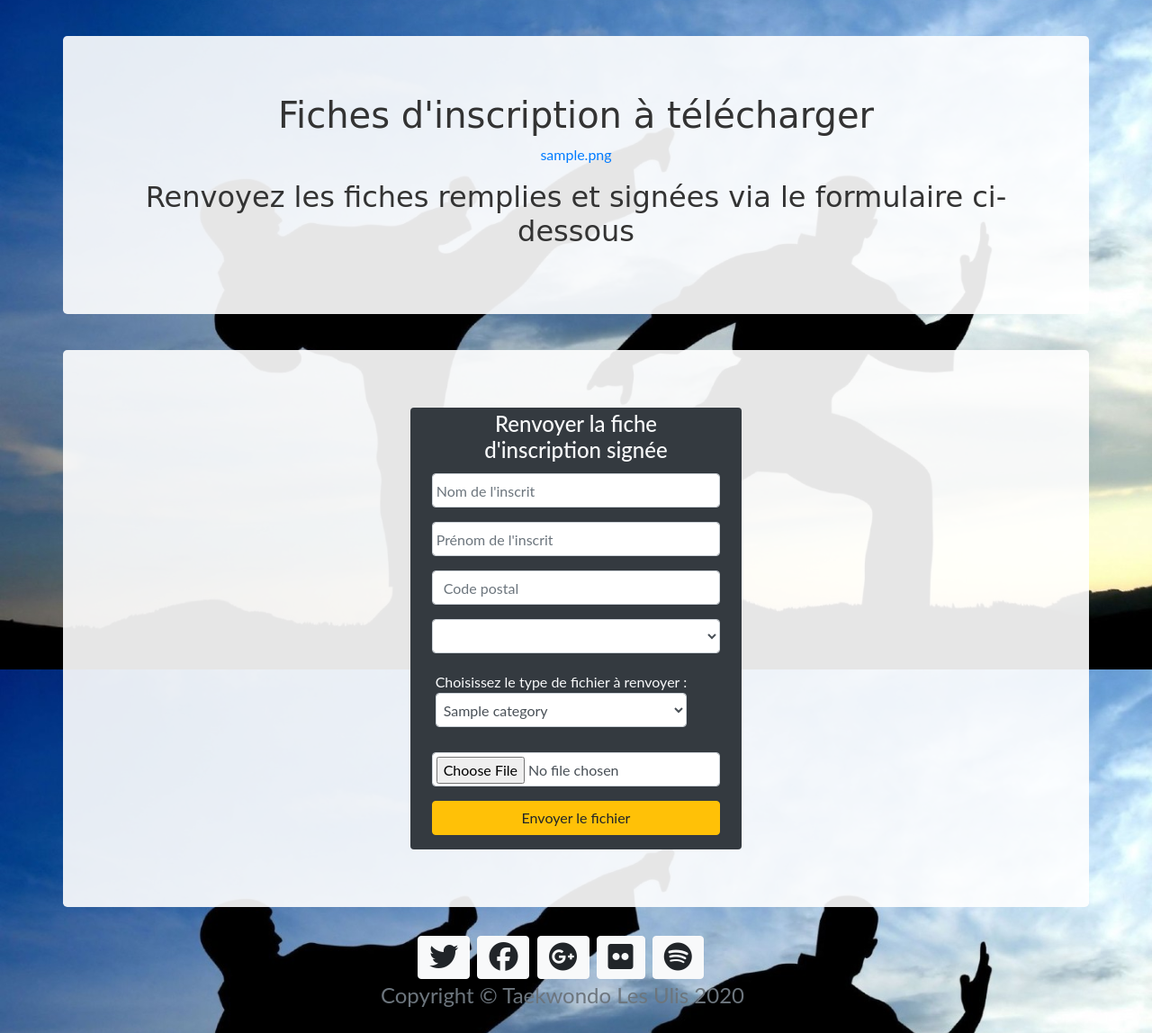
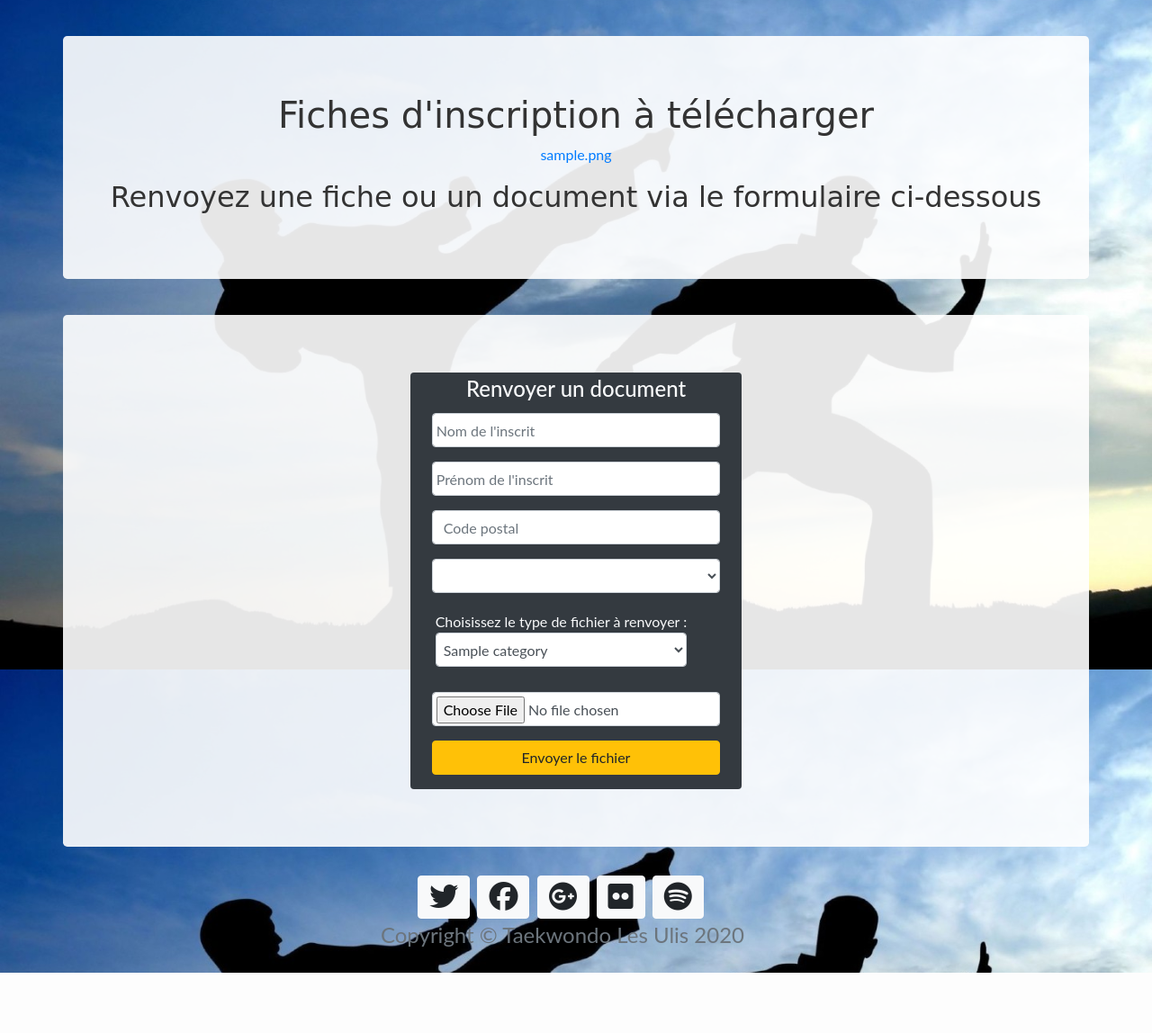
Before and after one commit to SophieMurat/taekwondo, a PHP site: page /informations in a window 1280 px wide. Shown: the part 56-1204 px from the top of the page at 90% size. After the commit the page ends 1137 px from the top, so only its background shows below. Run offline with PHP 8.4, Linux system fonts and the light colour scheme; tables that the repository leaves empty or names only in its code hold one stand-in row (values such as "Sample post"); lists and menus that the app fills with data are empty; some libraries are stand-ins or nearby versions.

Commit message:
Last updates

```diff
--- a/Autoloader.php
+++ b/Autoloader.php
@@ -2,7 +2,7 @@
 
 namespace taekwondo;
 /**
- * Class Autoloader that allow the automatic charging of all the classes
+ * Class Autoloader that allows the automatic charging of all the classes
  */
 
 class Autoloader {
@@ -19,7 +19,7 @@ class Autoloader {
     static function autoload($class){
         if(strpos($class,__NAMESPACE__.'\\')===0):// strpos cherche la position de la première occurence dans une chaîne
         $class= str_replace(__NAMESPACE__.'\\','',$class);
-        $class= str_replace('\\','/',$class);
+        $class= str_replace('\\','/',$class);// ligne pas nécessaire dans ce projet(quand on a besoin d'ecrire un chemin en html)
         require __DIR__.'/' . $class . '.php';
         endif;
     }
--- a/model/Event.php
+++ b/model/Event.php
@@ -23,7 +23,7 @@ class Event extends Entity
         return $this->title;
     }
     public function getPosted_date(){
-        return $this->post_date;
+        return $this->posted_date;
     }
     public function getContent(){
         return $this->content;
--- a/view/informationsView.php
+++ b/view/informationsView.php
@@ -14,13 +14,13 @@
             $inscriptionFiles->closeCursor();
             ?>
             </ul>
-            <h2 class="col-lg-12">Renvoyez les fiches remplies et signées via le formulaire ci-dessous</h2>
+            <h2 class="col-lg-12">Renvoyez une fiche ou un document via le formulaire ci-dessous</h2>
     </div>
 </div>
 <div class="container jumbotron">
         <div class="row justify-content-center">
             <div class="col-lg-4 bg-dark rounded px-4">
-            <h4 class="text-center text-light p-1">Renvoyer la fiche d'inscription signée</h4>
+            <h4 class="text-center text-light p-1">Renvoyer un document</h4>
                 <form action="sendInscriptionFile#adherentFile" method="post" enctype="multipart/form-data">
                     <div class="form-group">
                         <input type="text" name="name" class="form-control p-1" placeholder="Nom de l'inscrit" pattern="[a-zA-ZÀ-ÿ-]+" title="Lettres et '-' acceptés">
--- a/view/template.php
+++ b/view/template.php
@@ -3,8 +3,8 @@
 
 <head>
    <meta charset="utf-8">
-   <link rel="shortcut icon" href="public/img/favicon.ico" type="image/x-icon">
-    <link rel="icon" href="public/img/favicon.ico" type="image/x-icon">
+   <link rel="shortcut icon" href="public/img/favicon1.ico" type="image/x-icon">
+    <link rel="icon" href="public/img/favicon1.ico" type="image/x-icon">
    <meta name="viewport" content="width=device-width, initial-scale=1.0">
    <meta name="description" content="Club de taekwondo des Ulis">
     <meta name="author" content="Sophie Murat">
```
Also changed, not shown: public/img/favicon1.ico (added), public/img/taekwondo-sports.jpg (added).
